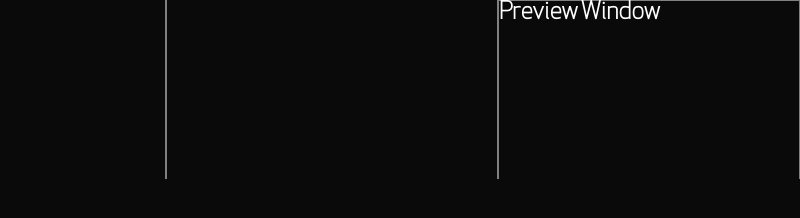
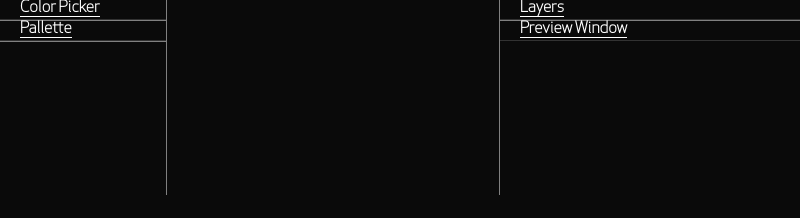
Before and after one commit to AirmanEpic/VexingBlocks, an Electron app: page main.html in a window 800 px wide. Drawn offline with Linux system fonts and the light colour scheme.

Commit message:
UI update 1
UI update 1

```diff
--- a/main.css
+++ b/main.css
@@ -11,6 +11,22 @@ h1, h2, h3, h4, h5, h6, p {
   margin: 0;
   color:white;
   font-family: Titlefont}
+
+.titlebox{
+  border-bottom:1px solid rgb(50,50,50);
+  display: flex;
+}
+
+
+.titlebox h4{
+  margin-left:20px;
+  margin-bottom:2px;
+  border-bottom:1px solid white;
+}
+
+.window{
+  border-bottom:1px solid gray;
+}
 
 body {
   margin: 0;
@@ -40,11 +56,9 @@ body {
 
 .key-segment{
   border-left:1px solid gray;
-  border-right:1px solid gray;
 }
 
 .preview-window{
   margin-top:auto;
-  border-top:1px solid gray;
 
 }
--- a/main.html
+++ b/main.html
@@ -6,11 +6,21 @@
 	<script src="jquery-2.1.4.min.js"></script>
 </head>
 <body>
-	<div class="key-segment leftbar"></div>
+	<div class="key-segment leftbar">
+		<div class='cp-window window'>
+			<div class='titlebox'><h4>Color Picker</h4></div>
+		</div>
+		<div class='pallette-window window'>
+			<div class='titlebox'><h4>Pallette</h4></div>
+		</div>
+	</div>
 	<div class="key-segment mainsection"></div>
 	<div class="key-segment rightbar">
+		<div class="layers-window window">
+			<div class='titlebox'><h4>Layers</h4></div>
+		</div>
 		<div class='preview-window'>
-			<h2>Preview Window</h2>
+			<div class='titlebox'><h4>Preview Window</h4></div>
 			<canvas id="preview"></canvas>
 		</div>
 	</div>
--- a/main.js
+++ b/main.js
@@ -123,6 +123,11 @@ function resizeDiv() {
 	rbar_width = $('.rightbar').width();
 	preview.height = rbar_width;
 	preview.width = rbar_width;
+
+	$('.window').each(function(){
+		w = $(this).parent().width();
+		$(this).css({height:w+"px"})
+	})
 }
 
 
```
